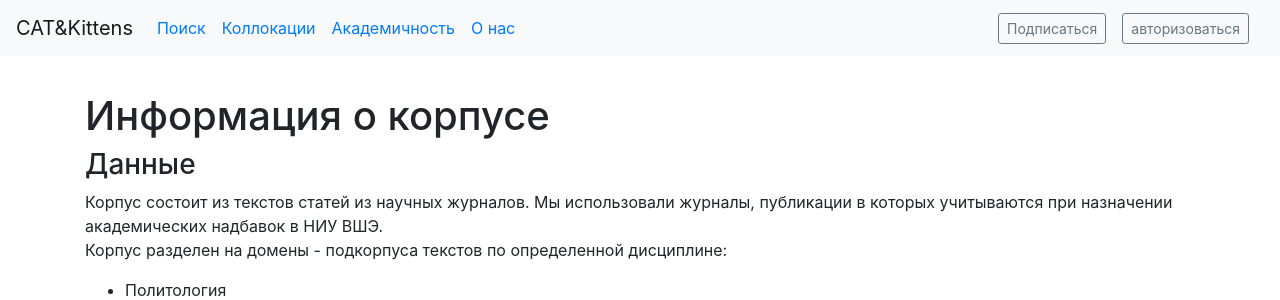
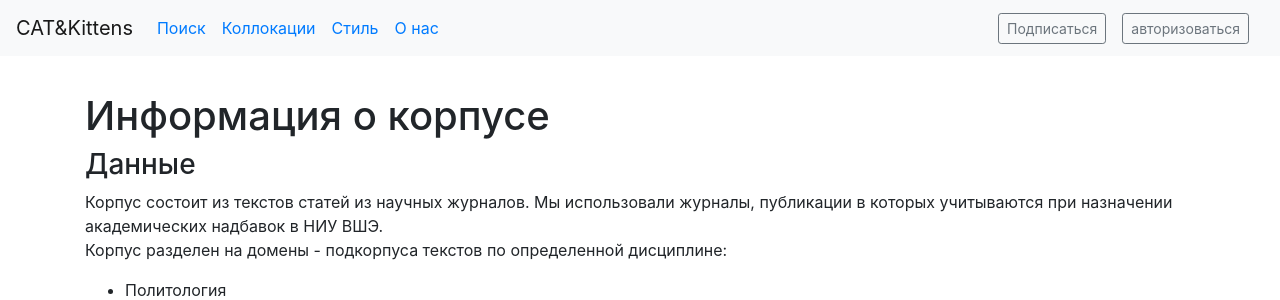
Before and after one commit to hseling/hseling-repo-cat-and-kittens, a Flask app: page /web/main in a window 1280 px wide. Shown: the top 300 px of the page. Run offline with Flask 2, Linux system fonts and the light colour scheme; parts of the project's set-up code (start-up, migrations or seed data) failed here and were passed over; some libraries are stand-ins or nearby versions.

Commit message:
avoid word 'академичность'

```diff
--- a/hseling-web-cat-and-kittens/hseling_web_cat_and_kittens/templates/analysis.html
+++ b/hseling-web-cat-and-kittens/hseling_web_cat_and_kittens/templates/analysis.html
@@ -15,7 +15,7 @@
 {% block content %}
 <main role="main" class="container">
   <div class="cover-container d-flex h-100 p-3 mx-auto flex-column">
-    <h4>Анализ академичности текста</h4>
+    <h4>Анализ стиля текста</h4>
     <ul class="nav nav-tabs">
       <li class="nav-item">
         <a class="nav-link active" data-toggle="tab" href="#rdb">Общая информация</a>
--- a/hseling-web-cat-and-kittens/hseling_web_cat_and_kittens/templates/base.html
+++ b/hseling-web-cat-and-kittens/hseling_web_cat_and_kittens/templates/base.html
@@ -31,7 +31,7 @@
                             <a class="nav-link" href="{{ url_for('collocations') }}">Коллокации</a>
                         </li>
                         <li class="nav-item">
-                            <a class="nav-link" href="{{ url_for('render_upload_file') }}">Академичность</a>
+                            <a class="nav-link" href="{{ url_for('render_upload_file') }}">Стиль</a>
                         </li>
                         <li class="nav-item">
                             <a class="nav-link" href="{{ url_for('main') }}">О нас</a>
--- a/hseling-web-cat-and-kittens/hseling_web_cat_and_kittens/templates/main.html
+++ b/hseling-web-cat-and-kittens/hseling_web_cat_and_kittens/templates/main.html
@@ -1,5 +1,5 @@
 {% extends 'base.html' %}
-{% block title %}Проверка текста на академичность{% endblock %}
+{% block title %}Проверка стиля текста{% endblock %}
 
 {% block links %}
 <link rel="canonical" href="https://getbootstrap.com/docs/4.0/examples/sticky-footer-navbar/">
--- a/hseling-web-cat-and-kittens/hseling_web_cat_and_kittens/templates/user/register.html
+++ b/hseling-web-cat-and-kittens/hseling_web_cat_and_kittens/templates/user/register.html
@@ -1,5 +1,5 @@
 {% extends 'base.html' %}
-{% block title %}Проверка текста на академичность{% endblock %}
+{% block title %}Проверка стиля текста{% endblock %}
 
 {% block links %}
 <link rel="canonical" href="https://getbootstrap.com/docs/4.0/examples/sticky-footer-navbar/">
```
